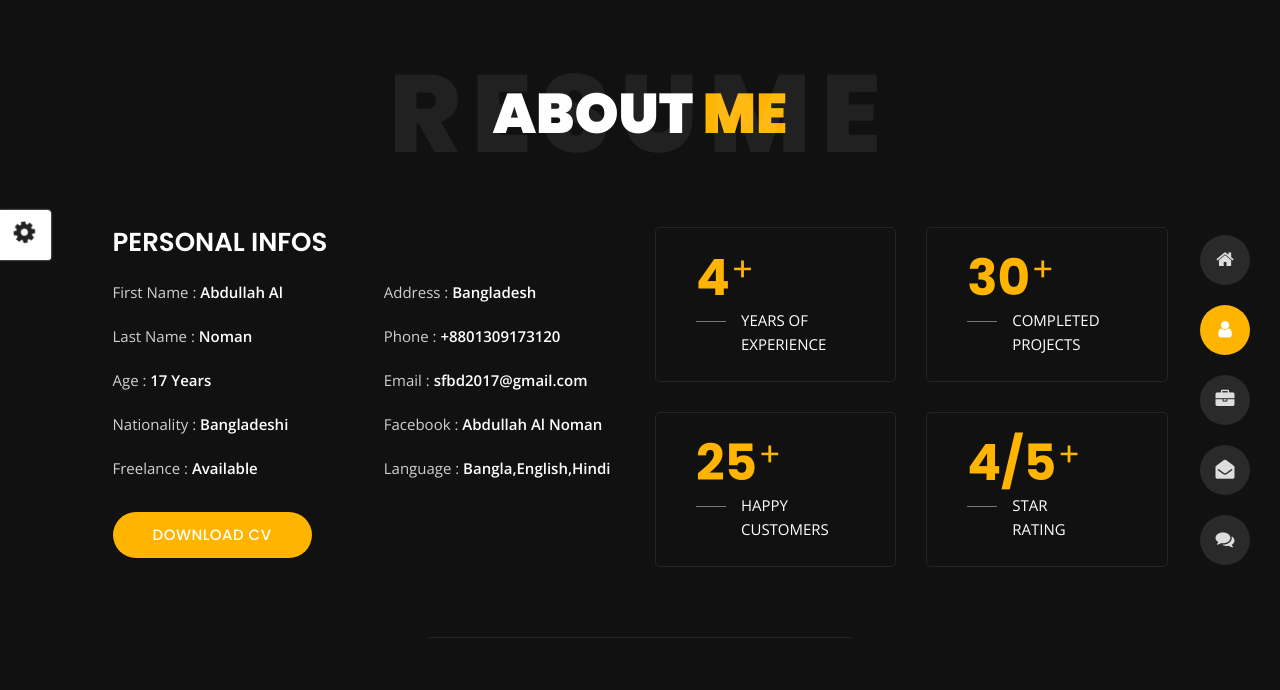
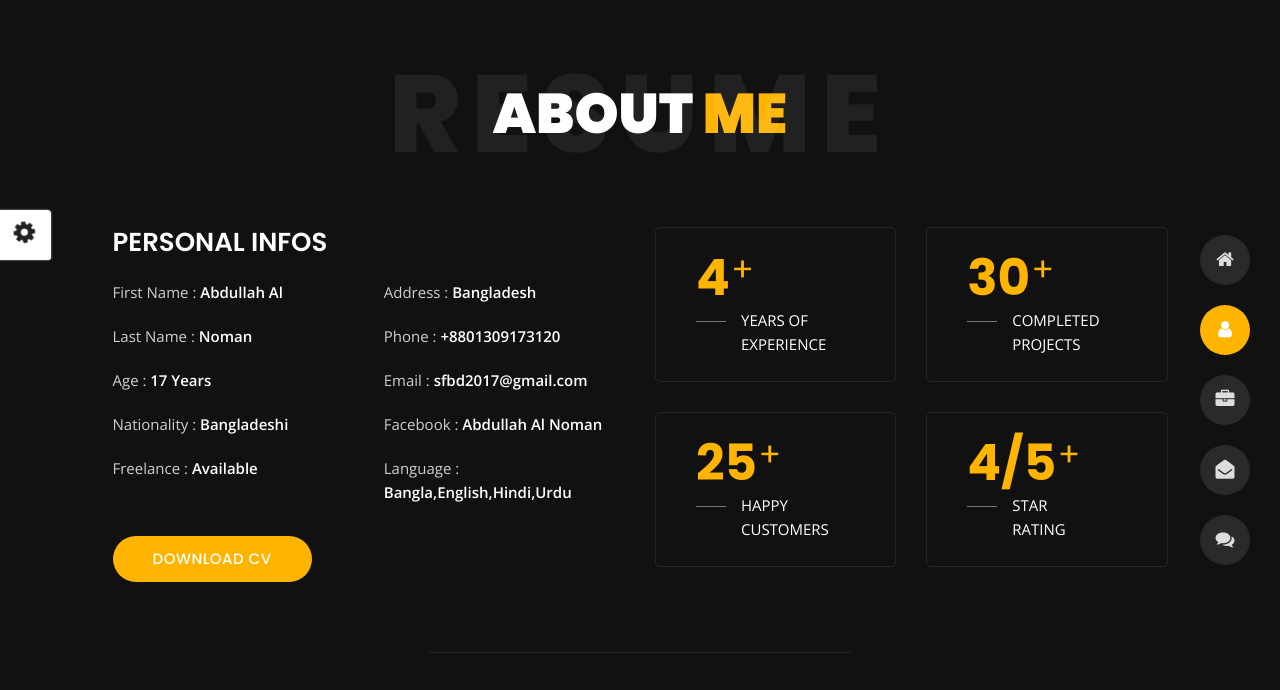
Before and after one commit to Abdullah-AlNoman/orehff, a plain HTML site: page about.html in a window 1280 px wide. Shown: the top 690 px of the page. Drawn offline with nearby package versions, Linux system fonts and the light colour scheme.

Commit message:
Update about.html

```diff
--- a/about.html
+++ b/about.html
@@ -174,7 +174,7 @@
                             <li> <span class="title">Phone :</span> <span class="value d-block d-sm-inline-block d-lg-block d-xl-inline-block">+8801309173120</span> </li>
                             <li> <span class="title">Email :</span> <span class="value d-block d-sm-inline-block d-lg-block d-xl-inline-block">sfbd2017@gmail.com</span> </li>
                             <li> <span class="title">Facebook :</span> <span class="value d-block d-sm-inline-block d-lg-block d-xl-inline-block">Abdullah Al Noman</span> </li>
-                            <li> <span class="title">Language :</span> <span class="value d-block d-sm-inline-block d-lg-block d-xl-inline-block">Bangla,English,Hindi</span> </li>
+                            <li> <span class="title">Language :</span> <span class="value d-block d-sm-inline-block d-lg-block d-xl-inline-block">Bangla,English,Hindi,Urdu</span> </li>
                         </ul>
                     </div>
                     <div class="col-12 mt-3">
```
